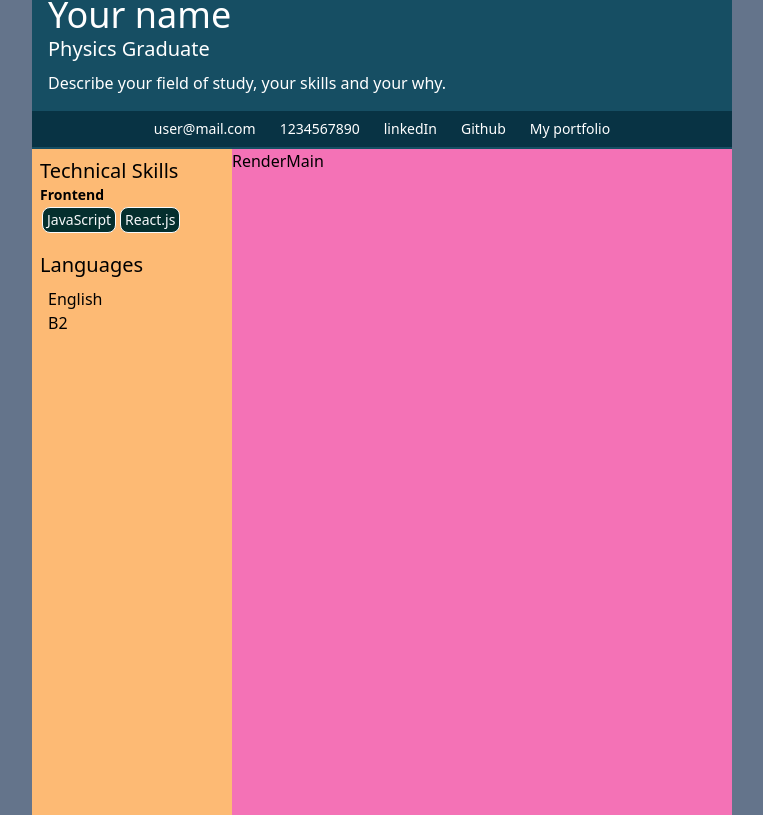
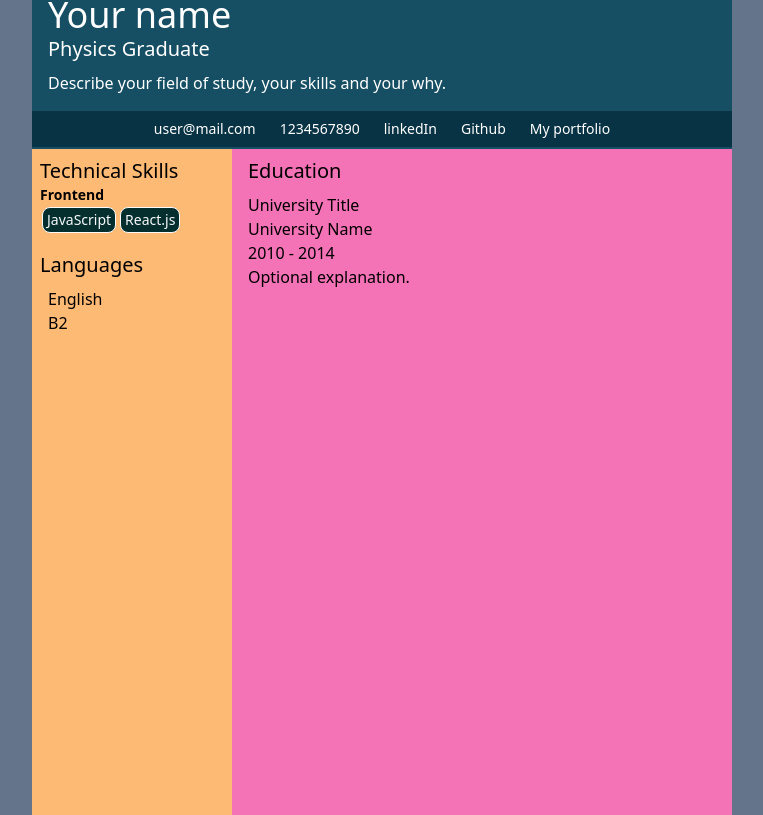
Before and after one commit to iaaron-xyz/cv-application, a React (Create React App) app: page / in a window 1280 px wide. Shown: the part 1505-2320 px from the top of the page, without its empty margins (258-1021 px from the left). Built offline with nearby package versions, Linux system fonts and the light colour scheme.

Commit message:
render education section

```diff
--- a/src/components/RenderMain.js
+++ b/src/components/RenderMain.js
@@ -1,8 +1,26 @@
-import React from 'react'
+const RenderMain = ({ data }) => {
+  return (
+    <div className="render-main bg-pink-400 row-span-full py-2 px-4">
+      <MainEducation data={data}/>
+    </div>
+  )
+}
 
-const RenderMain = () => {
+const MainEducation = ({ data }) => {
   return (
-    <div className="render-main bg-pink-400 row-span-full">RenderMain</div>
+    <div>
+      <h2 className="text-xl mb-2">Education</h2>
+      {data.education.map((edu, index) => {
+        return (
+          <div key={index} className="pb-3">
+            <h3>{edu.title}</h3>
+            <h4>{edu.universityName}</h4>
+            <div> {edu.startYear} - {edu.endYear} </div>
+            <div>{edu.optDescription || 'hola'}</div>
+          </div>
+        )
+      })}
+    </div>
   )
 }
 
--- a/src/components/RenderSection.js
+++ b/src/components/RenderSection.js
@@ -8,8 +8,8 @@ const RenderSection = ({ data }) => {
     <div className="render-section bg-white">
       <HeaderRender data={data} />
       <div className="render-main-content">
-        <RenderSidebar data={data}/>
-        <RenderMain />
+        <RenderSidebar data={data} />
+        <RenderMain data={data} />
       </div>
     </div>
 
```
